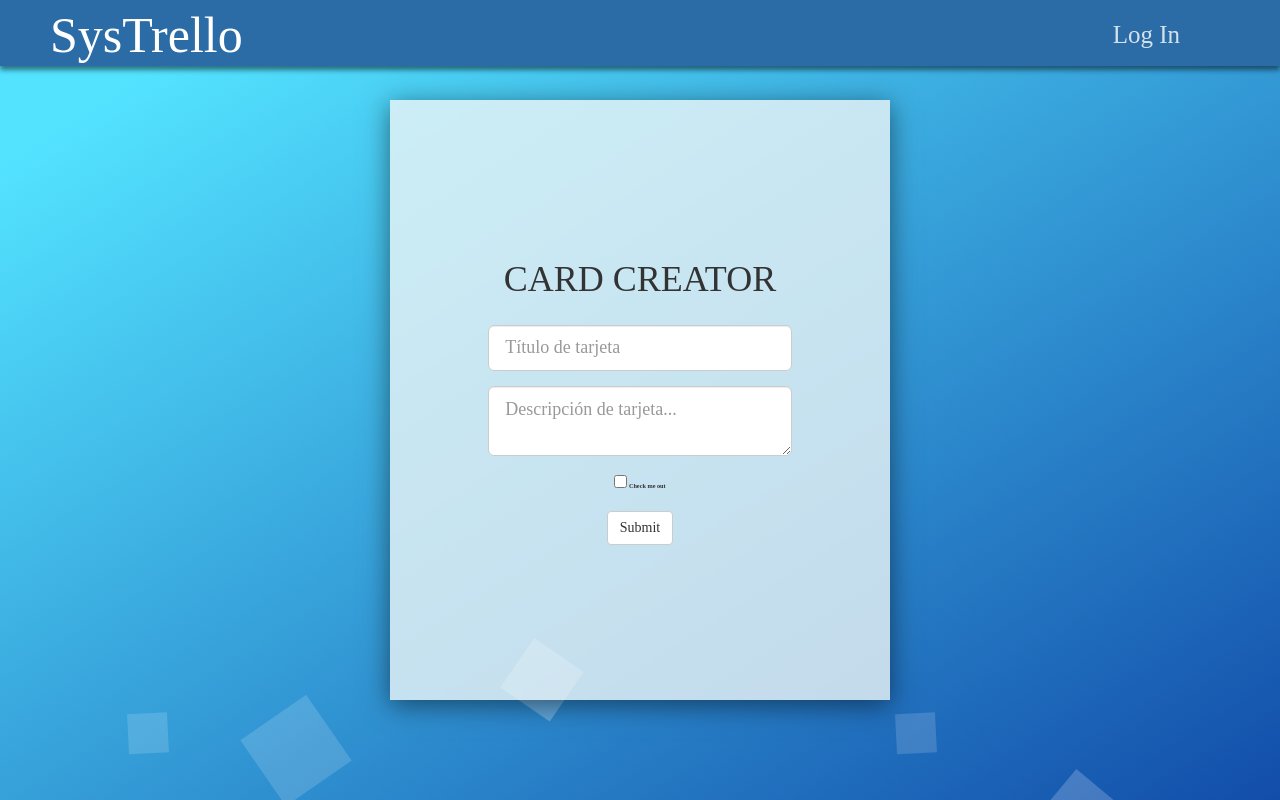
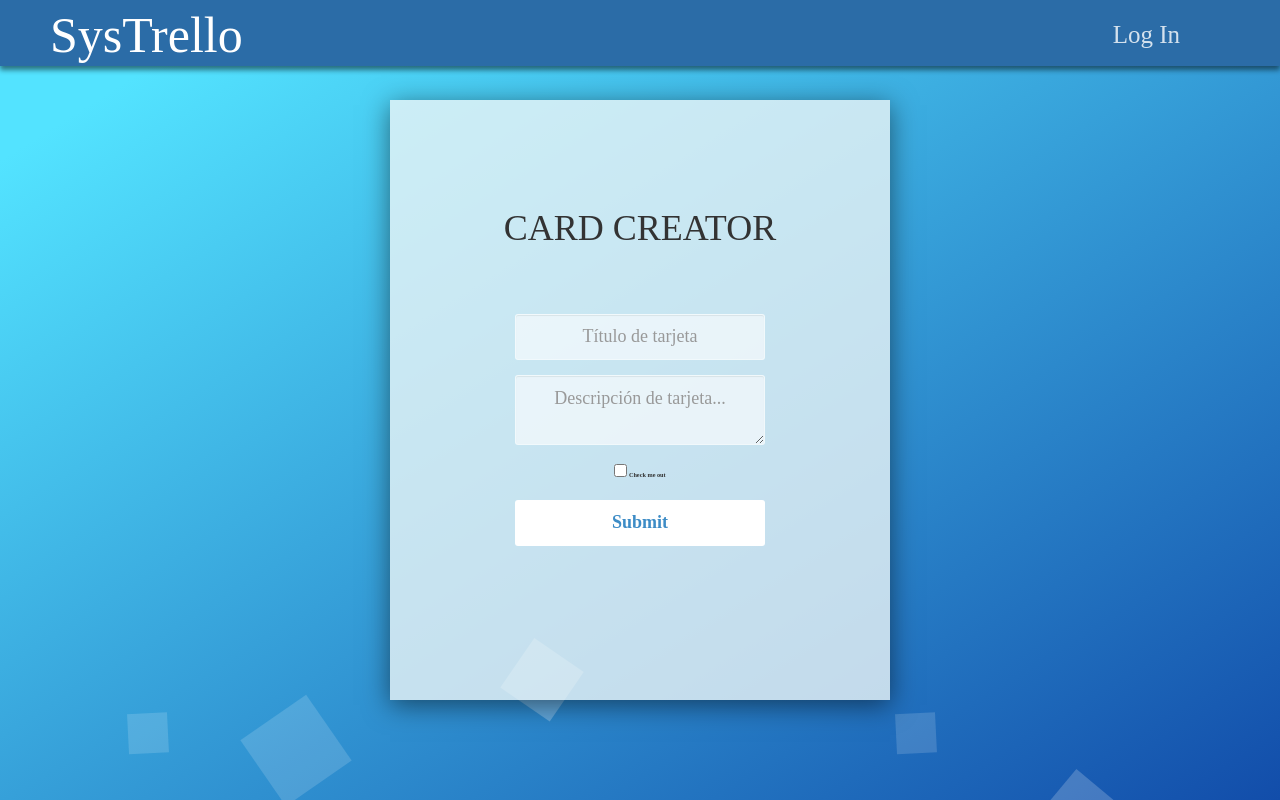
Before and after one commit to novoa97/TrelloWeb, a website: page public/formulari.html in a window 1280 px wide. Drawn offline with nearby package versions, Linux system fonts and the light colour scheme; a web font is replaced by a local one.

Commit message:
implemented form

```diff
--- a/public/formulari.html
+++ b/public/formulari.html
@@ -29,7 +29,7 @@
     </nav>
     <div class="wrapper">
       <form class="form">
-        <div class="form-row">
+        <div class="top-header">
           <div class="form-group">
             <h1 class="text-center"> CARD CREATOR </h1>
           </div>
@@ -37,14 +37,14 @@
         <div class="form-row">
           <div class="col-md-8">
             <div class="form-group">
-              <input type="text" class="form-control input-lg" placeholder="Título de tarjeta">
+              <input type="text" class="form-control input-lg titleCard" placeholder="Título de tarjeta">
             </div>
           </div>
         </div>
         <div class="form-row">
           <div class="col-md-8">
             <div class="form-group">
-              <textarea class="form-control input-lg"  placeholder="Descripción de tarjeta..."></textarea>
+              <textarea class="form-control input-lg descrpCard"  placeholder="Descripción de tarjeta..."></textarea>
             </div>
           </div>
         </div>
--- a/public/main.css
+++ b/public/main.css
@@ -1,7 +1,7 @@
 html,body{
   width: 100%;
   height: 100%;
-  font-family: SourceSansPro;
+  font-family: Source Sans Pro;
   font-size: 62.5%;
   position:fixed;
 }
@@ -85,6 +85,7 @@ html,body{
   z-index: 2;
   background-color: rgba(237, 245, 247, 0.8);
 	box-shadow: 0 .5rem 2.5rem rgba(0,0,0,.5);
+
 }
 .form-row{
   display: flex;
@@ -92,35 +93,38 @@ html,body{
   flex-direction: column;
   align-items: center;
 }
+h1{
+  position: relative;
+  bottom: 5rem;
+}
 
 
-/*
+
 .titleCard, .descrpCard {
   -webkit-appearance: none;
      -moz-appearance: none;
           appearance: none;
   outline: 0;
-  border: 1px solid rgba(255, 255, 255, 0.4);
+  border: .1rem solid rgba(255, 255, 255, 0.4);
   background-color: rgba(255, 255, 255, 0.6);
-  width: 35%;
+  width: 25rem;
 	max-height: 100%;
-  border-radius: 3px;
-  padding: 1.5% 1.8%;
-  margin: 0 auto 1.5% auto;
+  border-radius: .3rem;
+  padding: 1rem 1.5rem;
+  margin: 0 auto 1rem auto;
   display: block;
   text-align: center;
-  font-size: 118%;
-	font-family: Source Sans Pro;
+  font-size: 1.8rem;
   color: black;
   transition-duration: 0.25s;
-  font-weight: 300px;
+  font-weight: 30rem;
 }
 .titleCard:hover, .descrpCard:hover {
   background-color: rgba(255, 255, 255, 0.4);
 }
 .titleCard:focus, .descrpCard:focus {
   background-color: white;
-  width: 40%;
+  width: 30rem;
 	color: #138dfe;
 
 }
@@ -131,13 +135,12 @@ html,body{
   outline: 0;
   background-color: white;
   border: 0;
-  padding: 1.5% 1.8%;
+  padding: 1rem 1.5rem;
   color: rgb(61, 140, 198);
-  border-radius: 3px;
-  width: 35%;
+  border-radius: .3rem;
+  width: 25rem;
   cursor: pointer;
-  font-size: 18px;
-	font-family: Source Sans Pro;
+  font-size: 1.8rem;
 	font-weight: bold;
   transition-duration: 0.25s;
 }
```
